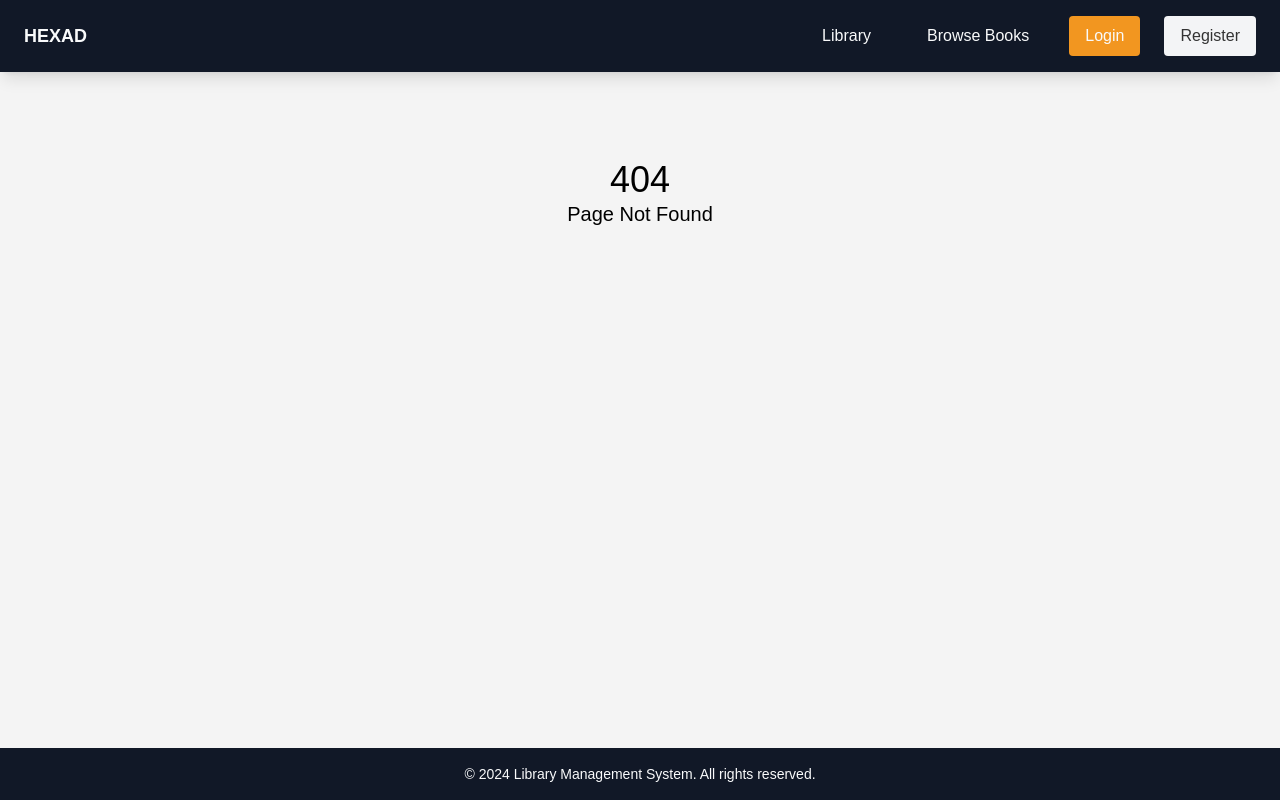
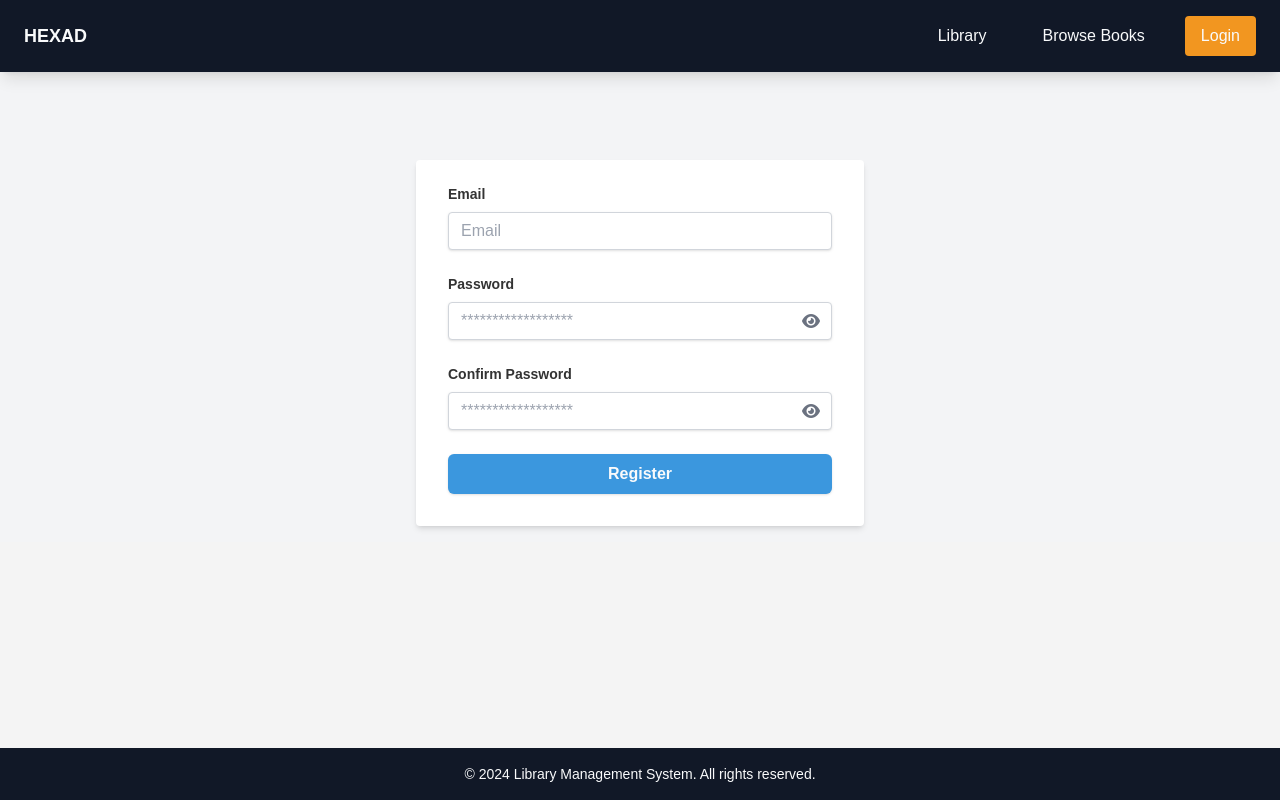
Before and after one commit to utkarshjaiswal0004/Library-Management-Fullstack-App, a React (Vite) app in the folder frontend/: page /register in a window 1280 px wide. Before the commit this address had no page. Built offline with nearby package versions, Linux system fonts and the light colour scheme.

Commit message:
feat: added registration page and form

```diff
--- a/frontend/index.html
+++ b/frontend/index.html
@@ -4,6 +4,10 @@
     <meta charset="UTF-8" />
     <meta name="viewport" content="width=device-width, initial-scale=1.0" />
     <title>Library Management System</title>
+    <link
+      rel="stylesheet"
+      href="https://cdnjs.cloudflare.com/ajax/libs/font-awesome/6.0.0-beta3/css/all.min.css"
+    />
   </head>
   <body>
     <div id="root"></div>
--- a/frontend/package.json
+++ b/frontend/package.json
@@ -14,6 +14,7 @@
     "test:coverage": "vitest --coverage"
   },
   "dependencies": {
+    "@fortawesome/fontawesome-free": "^6.6.0",
     "@types/react-router-dom": "^5.3.3",
     "autoprefixer": "^10.4.20",
     "postcss": "^8.4.41",
--- a/frontend/src/component/button/index.tsx
+++ b/frontend/src/component/button/index.tsx
@@ -1,4 +1,3 @@
-// src/components/Button.tsx
 import React from "react";
 
 interface ButtonProps {
@@ -6,6 +5,7 @@ interface ButtonProps {
   children: React.ReactNode;
   className?: string;
   disabled?: boolean;
+  type?: "button" | "submit" | "reset";
 }
 
 const Button: React.FC<ButtonProps> = ({
@@ -13,16 +13,18 @@ const Button: React.FC<ButtonProps> = ({
   children,
   className = "",
   disabled = false,
+  type = "button",
 }) => {
   return (
     <button
       onClick={onClick}
-      className={`px-8 py-3 font-semibold text-textLight transition duration-200 ease-in-out rounded-md shadow ${
+      className={`px-4 py-2 font-semibold text-textLight transition duration-200 ease-in-out rounded-md shadow ${
         disabled
           ? "bg-gray-400 cursor-not-allowed"
           : "bg-primary hover:bg-secondary"
       } ${className}`}
       disabled={disabled}
+      type={type}
     >
       {children}
     </button>
--- /dev/null
+++ b/frontend/src/component/input/index.tsx
@@ -0,0 +1,62 @@
+import React from "react";
+
+interface InputProps {
+  id: string;
+  name: string;
+  type: string;
+  value: string;
+  onChange: (e: React.ChangeEvent<HTMLInputElement>) => void;
+  placeholder?: string;
+  required?: boolean;
+  showPasswordToggle?: () => void;
+  showPassword?: boolean;
+  ariaLabel?: string;
+}
+
+const Input: React.FC<InputProps> = ({
+  id,
+  name,
+  type,
+  value,
+  onChange,
+  placeholder,
+  required = false,
+  showPasswordToggle,
+  showPassword,
+  ariaLabel,
+}) => {
+  return (
+    <div className="relative mb-6">
+      <label
+        className="block mb-2 text-sm font-bold text-textDark"
+        htmlFor={id}
+      >
+        {id.charAt(0).toUpperCase() + id.slice(1).replace(/([A-Z])/g, " $1")}
+      </label>
+      <input
+        className="w-full px-3 py-2 leading-tight border rounded shadow appearance-none border-border text-textDark focus:outline-none focus:shadow-outline"
+        id={id}
+        name={name}
+        type={type}
+        value={value}
+        onChange={onChange}
+        placeholder={placeholder}
+        required={required}
+      />
+      {showPasswordToggle && (
+        <button
+          type="button"
+          onClick={showPasswordToggle}
+          aria-label={ariaLabel}
+          className="absolute inset-y-0 right-0 flex items-center pr-3 top-7"
+        >
+          <i
+            className={`fa ${showPassword ? "fa-eye-slash" : "fa-eye"} text-gray-500`}
+          />
+        </button>
+      )}
+    </div>
+  );
+};
+
+export default Input;
--- a/frontend/src/component/layout/navbar/auth-buttons/index.tsx
+++ b/frontend/src/component/layout/navbar/auth-buttons/index.tsx
@@ -17,12 +17,8 @@ const AuthButtons: React.FC<AuthButtonsProps> = ({
 }) => {
   const location = useLocation();
   const currentPath = location.pathname;
-  const isLoginPage =
-    currentPath.includes("login-signup") &&
-    new URLSearchParams(location.search).get("isLogin") === "true";
-  const isRegisterPage =
-    currentPath.includes("login-signup") &&
-    new URLSearchParams(location.search).get("isLogin") === "false";
+  const isLoginPage = currentPath === "/login";
+  const isRegisterPage = currentPath === "/register";
 
   return (
     <div
@@ -30,10 +26,10 @@ const AuthButtons: React.FC<AuthButtonsProps> = ({
     >
       {isLoggedIn ? (
         <button
-          className="px-4 py-2 bg-accent text-textLight rounded hover:bg-red-600 focus:outline-none focus:ring-2 focus:ring-accent"
+          className="px-4 py-2 rounded bg-accent text-textLight hover:bg-red-600 focus:outline-none focus:ring-2 focus:ring-accent"
           onClick={() => {
             handleLogout();
-            if (isMobile) toggleMenu(); // Close menu on mobile after clicking logout
+            if (isMobile) toggleMenu();
           }}
         >
           Logout
@@ -42,10 +38,10 @@ const AuthButtons: React.FC<AuthButtonsProps> = ({
         <>
           {!isLoginPage && (
             <Link
-              to="/login-signup?isLogin=true"
-              className="px-4 py-2 bg-secondary text-textLight rounded hover:bg-primary focus:outline-none focus:ring-2 focus:ring-secondary"
+              to="/login"
+              className="px-4 py-2 rounded bg-secondary text-textLight hover:bg-primary focus:outline-none focus:ring-2 focus:ring-secondary"
               onClick={() => {
-                if (isMobile) toggleMenu(); // Close menu on mobile after clicking login
+                if (isMobile) toggleMenu();
               }}
             >
               Login
@@ -53,10 +49,10 @@ const AuthButtons: React.FC<AuthButtonsProps> = ({
           )}
           {!isRegisterPage && (
             <Link
-              to="/login-signup?isLogin=false"
-              className="px-4 py-2 bg-backgroundLight text-textDark rounded hover:bg-primary hover:text-textLight focus:outline-none focus:ring-2 focus:ring-secondary"
+              to="/register"
+              className="px-4 py-2 rounded bg-backgroundLight text-textDark hover:bg-primary hover:text-textLight focus:outline-none focus:ring-2 focus:ring-secondary"
               onClick={() => {
-                if (isMobile) toggleMenu(); // Close menu on mobile after clicking register
+                if (isMobile) toggleMenu();
               }}
             >
               Register
--- a/frontend/src/component/layout/navbar/index.tsx
+++ b/frontend/src/component/layout/navbar/index.tsx
@@ -1,11 +1,11 @@
 import React, { useState, useEffect, useCallback } from "react";
 import { Link, useLocation } from "react-router-dom";
 import { useNav } from "../../../context/nav-context";
-import AuthButtons from "./auth-buttons";
-import NavLinkItem from "./nav-link";
 import { getNavLinks } from "../../../utils/nav-links";
 import { NavLink } from "../../../interfaces/nav-links";
 import { UserInfo } from "../../../interfaces/user";
+import AuthButtons from "./auth-buttons";
+import NavLinkItem from "./nav-link";
 
 const Navbar: React.FC = () => {
   const { activeNav, setActiveNav } = useNav();
@@ -13,7 +13,7 @@ const Navbar: React.FC = () => {
   const [isLoggedIn, setIsLoggedIn] = useState<boolean>(
     !!localStorage.getItem("token"),
   );
-  const [userInfo, setUserInfo] = useState<UserInfo | undefined>(undefined); // User info state
+  const [userInfo, setUserInfo] = useState<UserInfo | undefined>(undefined);
   const [isMenuOpen, setIsMenuOpen] = useState<boolean>(false);
   const location = useLocation();
 
@@ -25,7 +25,6 @@ const Navbar: React.FC = () => {
 
   useEffect(() => {
     setIsLoggedIn(!!localStorage.getItem("token"));
-
     if (isLoggedIn) {
       const user = JSON.parse(
         localStorage.getItem("userInfo") || "{}",
@@ -48,14 +47,14 @@ const Navbar: React.FC = () => {
   const navLinks: NavLink[] = getNavLinks(isLoggedIn, userInfo);
 
   return (
-    <nav className="fixed w-full py-4 bg-backgroundDark text-textLight shadow-lg top-0 z-50">
-      <div className="container mx-auto flex lg:flex-row flex-col items-center justify-between px-4 md:px-6">
-        <div className="flex flex-row w-full lg:w-auto justify-between items-center">
+    <nav className="fixed top-0 z-50 w-full py-4 shadow-lg bg-backgroundDark text-textLight">
+      <div className="container flex flex-col items-center justify-between px-4 mx-auto lg:flex-row md:px-6">
+        <div className="flex flex-row items-center justify-between w-full lg:w-auto">
           <Link to="/" className="text-lg font-semibold hover:text-secondary">
             HEXAD
           </Link>
           <button
-            className="lg:hidden px-4 py-2 rounded bg-gray-600 focus:outline-none focus:ring-2 focus:ring-secondary"
+            className="px-4 py-2 bg-gray-600 rounded lg:hidden focus:outline-none focus:ring-2 focus:ring-secondary"
             onClick={toggleMenu}
             aria-label="Toggle menu"
           >
@@ -64,10 +63,14 @@ const Navbar: React.FC = () => {
         </div>
 
         <div
-          className={`lg:flex lg:space-x-6 lg:items-center ${isMobile && !isMenuOpen ? "hidden" : "block"}`}
+          className={`lg:flex lg:space-x-6 lg:items-center ${
+            isMobile && !isMenuOpen ? "hidden" : "block"
+          }`}
         >
           <ul
-            className={`flex flex-col lg:flex-row space-y-4 lg:space-y-0 lg:space-x-6 ${isMobile && !isMenuOpen ? "hidden" : "block"}`}
+            className={`flex flex-col lg:flex-row space-y-4 lg:space-y-0 lg:space-x-6 ${
+              isMobile && !isMenuOpen ? "hidden" : "block"
+            }`}
           >
             {navLinks.map((link: NavLink) => (
               <NavLinkItem
--- a/frontend/src/context/nav-context.tsx
+++ b/frontend/src/context/nav-context.tsx
@@ -1,4 +1,3 @@
-// src/context/NavContext.tsx
 import React, { createContext, useContext, useState, useEffect } from "react";
 import { useLocation } from "react-router-dom";
 
--- a/frontend/src/pages/book-details/index.tsx
+++ b/frontend/src/pages/book-details/index.tsx
@@ -46,7 +46,7 @@ const BookDetails: React.FC = () => {
   const isAvailable = book.copies > 0;
 
   return (
-    <div className="flex items-center justify-center min-h-screen p-6 pt-0 bg-backgroundLight">
+    <div className="flex items-center justify-center p-6 bg-backgroundLight">
       <div className="w-full max-w-5xl overflow-hidden bg-white rounded-lg shadow-lg md:flex">
         <BookImage imageUrl={book.imageUrl} title={book.title} />
         <BookInfo
--- /dev/null
+++ b/frontend/src/pages/registration/index.tsx
@@ -0,0 +1,80 @@
+import React, { useState } from "react";
+import Button from "../../component/button";
+import Input from "../../component/input";
+const RegistrationPage: React.FC = () => {
+  const [form, setForm] = useState({
+    email: "",
+    password: "",
+    confirmPassword: "",
+  });
+
+  const [showPassword, setShowPassword] = useState(false);
+  const [showConfirmPassword, setShowConfirmPassword] = useState(false);
+
+  const handleChange = (e: React.ChangeEvent<HTMLInputElement>) => {
+    const { name, value } = e.target;
+    setForm({
+      ...form,
+      [name]: value,
+    });
+  };
+
+  const handleSubmit = (e: React.FormEvent<HTMLFormElement>) => {
+    e.preventDefault();
+    if (form.password !== form.confirmPassword) {
+      alert("Passwords do not match");
+      return;
+    }
+    console.log("Form submitted", form);
+  };
+
+  return (
+    <div className="flex items-center justify-center pt-20 bg-backgroundLight">
+      <form
+        onSubmit={handleSubmit}
+        className="w-full max-w-md px-8 pt-6 pb-8 mb-4 bg-white rounded shadow-md"
+      >
+        <Input
+          id="email"
+          name="email"
+          type="email"
+          value={form.email}
+          onChange={handleChange}
+          placeholder="Email"
+          required
+        />
+        <Input
+          id="password"
+          name="password"
+          type={showPassword ? "text" : "password"}
+          value={form.password}
+          onChange={handleChange}
+          placeholder="******************"
+          showPasswordToggle={() => setShowPassword((prev) => !prev)}
+          showPassword={showPassword}
+          ariaLabel={showPassword ? "Hide password" : "Show password"}
+        />
+        <Input
+          id="confirmPassword"
+          name="confirmPassword"
+          type={showConfirmPassword ? "text" : "password"}
+          value={form.confirmPassword}
+          onChange={handleChange}
+          placeholder="******************"
+          showPasswordToggle={() => setShowConfirmPassword((prev) => !prev)}
+          showPassword={showConfirmPassword}
+          ariaLabel={
+            showConfirmPassword
+              ? "Hide confirm password"
+              : "Show confirm password"
+          }
+        />
+        <Button type="submit" className="w-full">
+          Register
+        </Button>
+      </form>
+    </div>
+  );
+};
+
+export default RegistrationPage;
--- a/frontend/src/routes/index.tsx
+++ b/frontend/src/routes/index.tsx
@@ -1,24 +1,32 @@
 import { createBrowserRouter } from "react-router-dom";
 import Layout from "../component/layout";
-import LandingPage from "../pages/library";
 import NotFound from "../component/not-found";
+import LibraryPage from "../pages/library";
 import BookDetails from "../pages/book-details";
+import RegistrationPage from "../pages/registration";
 
 const routes = createBrowserRouter([
   {
     path: "/",
     element: (
       <Layout>
-        <LandingPage />
+        <LibraryPage />
       </Layout>
     ),
   },
-
   {
     path: "/book/:id",
     element: (
       <Layout>
         <BookDetails />
+      </Layout>
+    ),
+  },
+  {
+    path: "/register",
+    element: (
+      <Layout>
+        <RegistrationPage />
       </Layout>
     ),
   },
```
Also changed, not shown: 1 other file (tests, documents, lock files or other folders).
